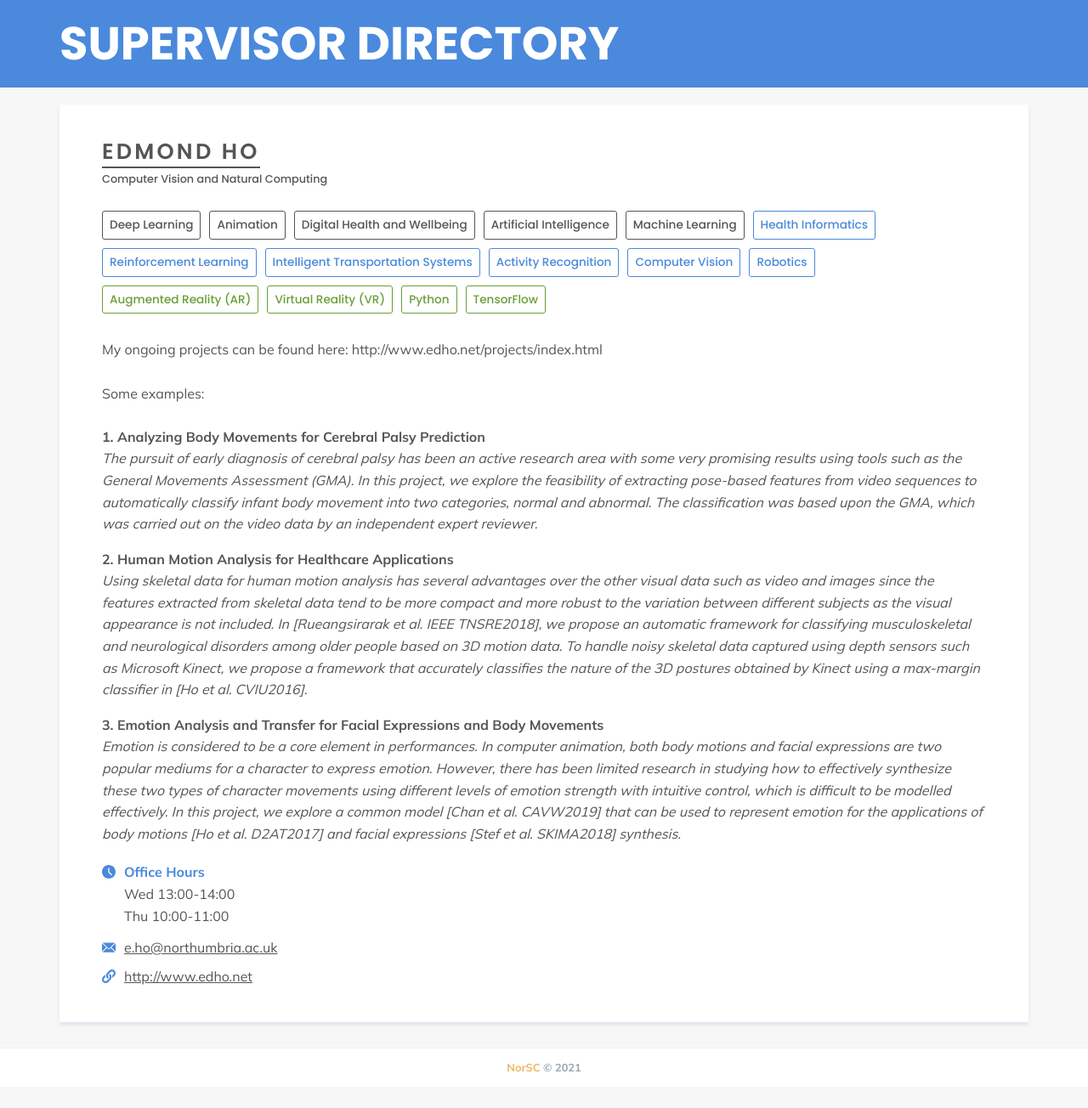
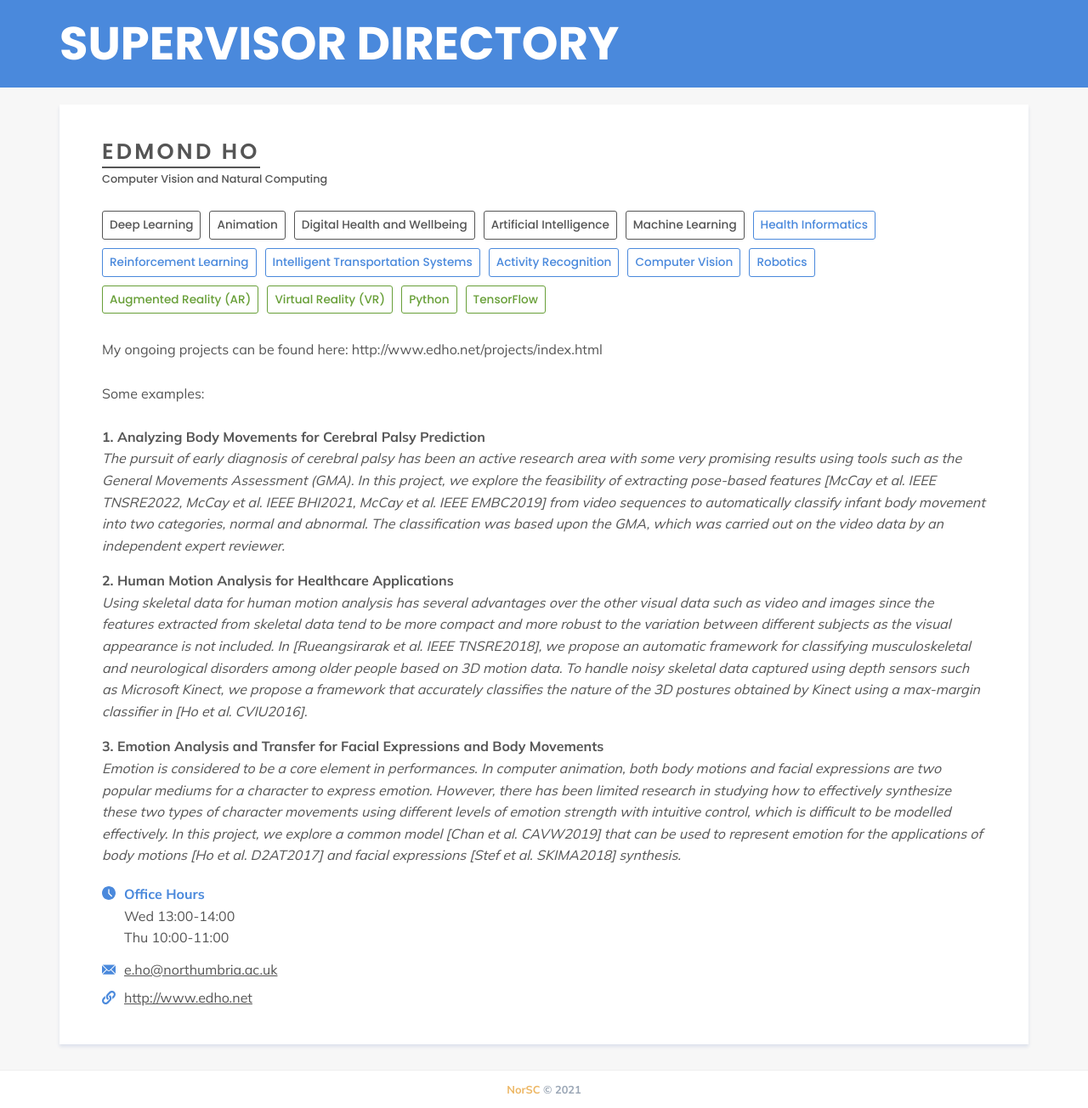
Before and after one commit to NorSC/supervisor-search, a Jekyll site: the page built from _supervisors/edmond-ho.md, in a window 1280 px wide. Shown: the whole page at 85% size. Built offline with Jekyll 4.4.1, drawn with Linux system fonts in a browser that asks for light colours; a script that is not in the unit is left out; before the commit the page ends 1279 px from its top, so only the background shows below that.

Commit message:
Update Supervisors “edmond-ho”

```diff
--- a/_supervisors/edmond-ho.md
+++ b/_supervisors/edmond-ho.md
@@ -40,7 +40,7 @@ additional_details: >-
 
   **1. Analyzing Body Movements for Cerebral Palsy Prediction**\
 
-  *The pursuit of early diagnosis of cerebral palsy has been an active research area with some very promising results using tools such as the General Movements Assessment (GMA). In this project, we explore the feasibility of extracting pose-based features from video sequences to automatically classify infant body movement into two categories, normal and abnormal. The classification was based upon the GMA, which was carried out on the video data by an independent expert reviewer.*
+  *The pursuit of early diagnosis of cerebral palsy has been an active research area with some very promising results using tools such as the General Movements Assessment (GMA). In this project, we explore the feasibility of extracting pose-based features \[McCay et al. IEEE TNSRE2022, McCay et al. IEEE BHI2021, McCay et al. IEEE EMBC2019] from video sequences to automatically classify infant body movement into two categories, normal and abnormal. The classification was based upon the GMA, which was carried out on the video data by an independent expert reviewer.*
 
 
 
@@ -67,7 +67,7 @@ additional_details_msc: >-
 
   **1. Analyzing Body Movements for Cerebral Palsy Prediction**\
 
-  *The pursuit of early diagnosis of cerebral palsy has been an active research area with some very promising results using tools such as the General Movements Assessment (GMA). In this project, we explore the feasibility of extracting pose-based features from video sequences to automatically classify infant body movement into two categories, normal and abnormal. The classification was based upon the GMA, which was carried out on the video data by an independent expert reviewer.*
+  *The pursuit of early diagnosis of cerebral palsy has been an active research area with some very promising results using tools such as the General Movements Assessment (GMA). In this project, we explore the feasibility of extracting pose-based features \[McCay et al. IEEE TNSRE2022, McCay et al. IEEE BHI2021, McCay et al. IEEE EMBC2019] from video sequences to automatically classify infant body movement into two categories, normal and abnormal. The classification was based upon the GMA, which was carried out on the video data by an independent expert reviewer.*
 
 
 
@@ -94,7 +94,7 @@ additional_details_phd: >-
 
   **1. Analyzing Body Movements for Cerebral Palsy Prediction**\
 
-  *The pursuit of early diagnosis of cerebral palsy has been an active research area with some very promising results using tools such as the General Movements Assessment (GMA). In this project, we explore the feasibility of extracting pose-based features from video sequences to automatically classify infant body movement into two categories, normal and abnormal. The classification was based upon the GMA, which was carried out on the video data by an independent expert reviewer.*
+  *The pursuit of early diagnosis of cerebral palsy has been an active research area with some very promising results using tools such as the General Movements Assessment (GMA). In this project, we explore the feasibility of extracting pose-based features \[McCay et al. IEEE TNSRE2022, McCay et al. IEEE BHI2021, McCay et al. IEEE EMBC2019] from video sequences to automatically classify infant body movement into two categories, normal and abnormal. The classification was based upon the GMA, which was carried out on the video data by an independent expert reviewer.*
 
 
 
```
